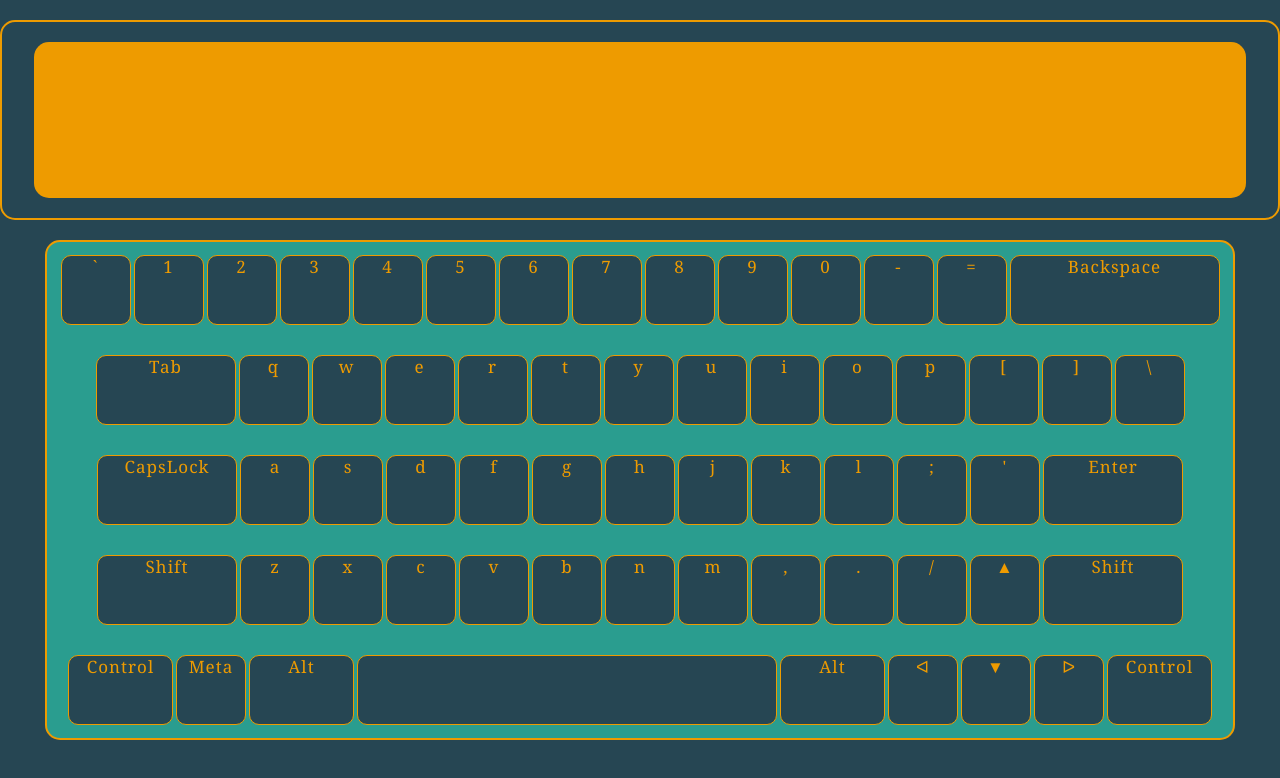
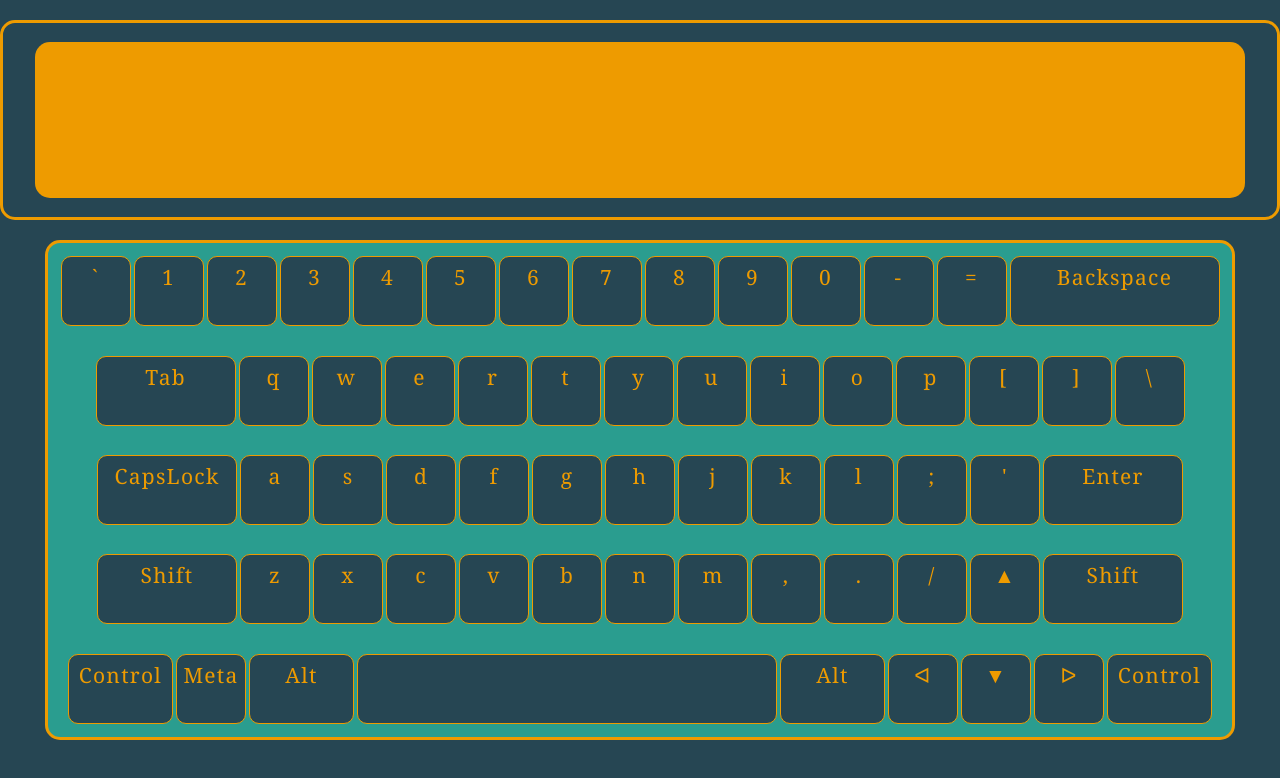
Before and after one commit to dsh91698/v-kb, a website with bundled scripts: page index.html in a window 1280 px wide. Built offline with nearby package versions, Linux system fonts and the light colour scheme.

Commit message:
fix: minor fix - font size and padding

```diff
--- a/_variables.scss
+++ b/_variables.scss
@@ -37,7 +37,9 @@ $color-CL_on: green;
 
 
 // Sizes =================================
-$size-border-main: 2px;
+$size-font-on-keys: 21px;
+//----------------------------------------------------------------------------
+$size-border-main: 3px;
 $size-border-key: 1px;
 //------------------------------------------------------------------------------------
 $border-radius: 15px;
--- a/style.scss
+++ b/style.scss
@@ -41,7 +41,6 @@ body {
 //----------------------------------------------------------------------------------------------------
 
 //======= Mixins ================================================//
-//================== - Mixins - ===================================//
 @mixin flexbox-center-all() {
     display: flex;
     align-items: flex-end;
@@ -53,6 +52,15 @@ body {
     text-decoration: none;
 }
 
+@mixin flexbox-row() {
+    display: flex;
+    flex-direction: row;
+    justify-content: space-between;
+    width: 100%;
+}
+
+//================== - Mixins - ===================================//
+
 @mixin button() {
     display: flex;
     flex-direction: column;
@@ -61,11 +69,12 @@ body {
     background-color: $color-background;
     border-radius: $border-radius-key;
     border: $size-border-key solid $color-border;
+    padding-top: 9px;
 
     font-family: 'Georgia';
     font-style: normal;
     font-weight: 400;
-    font-size: 17px;
+    font-size: $size-font-on-keys;
     line-height: 22px;
     letter-spacing: 0.06em;
 
@@ -76,13 +85,6 @@ body {
         background-color: $color-hover;
         color: $color-background;
     }
-}
-
-@mixin flexbox-row() {
-    display: flex;
-    flex-direction: row;
-    justify-content: space-between;
-    width: 100%;
 }
 
 //--------------------------------------------------------------------------------------------
```
Also changed, not shown: style.css, 1 other file.
